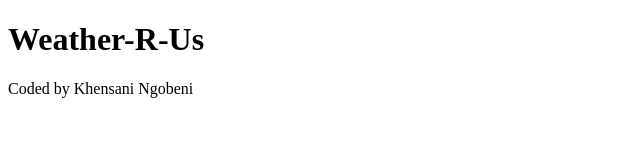
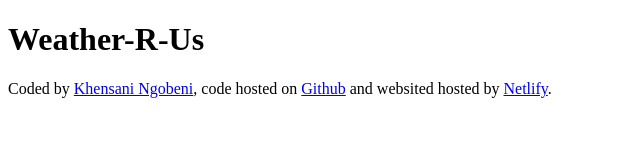
Before and after one commit to khensani8/weather-r-us, a plain HTML site: page index.html in a window 1280 px wide. Shown: the whole page, without its empty margins (0-640 px from the left). Drawn offline with Linux system fonts and the light colour scheme.

Commit message:
Added links to footer details

```diff
--- a/index.html
+++ b/index.html
@@ -7,6 +7,10 @@
 </head>
 <body>
     <h1>Weather-R-Us</h1>
-    <footer>Coded by Khensani Ngobeni</footer>
+    <footer>Coded by <a href="https://github.com/khensani8/" target="_blank">Khensani Ngobeni</a>,
+        code hosted on <a href="https://github.com/khensani8/weather-r-us" target="_blank">Github</a> and websited hosted by
+        <a href="https://netlify.com" target="_blank">Netlify</a>.
+
+    </footer>
 </body>
 </html>
```
